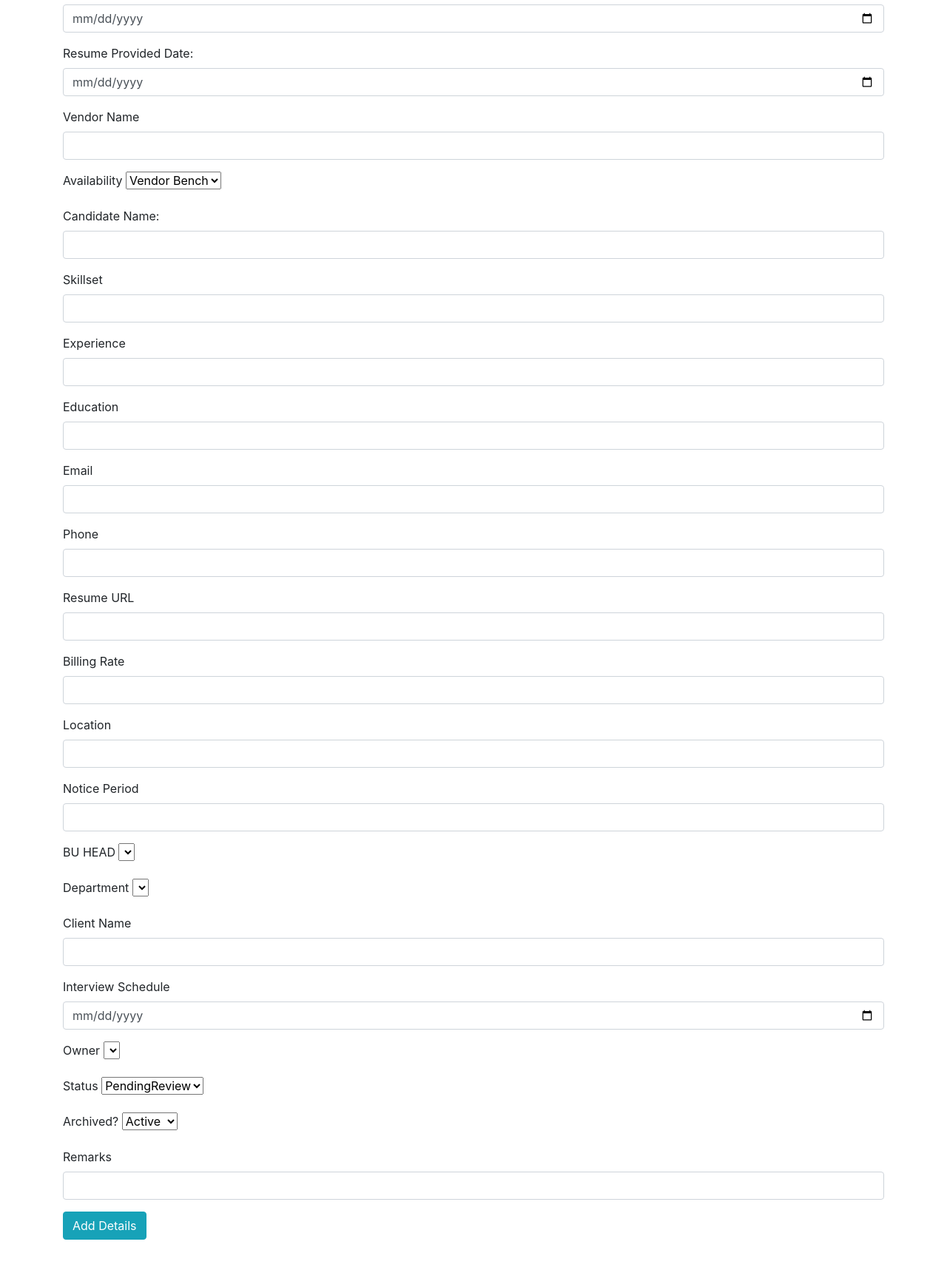
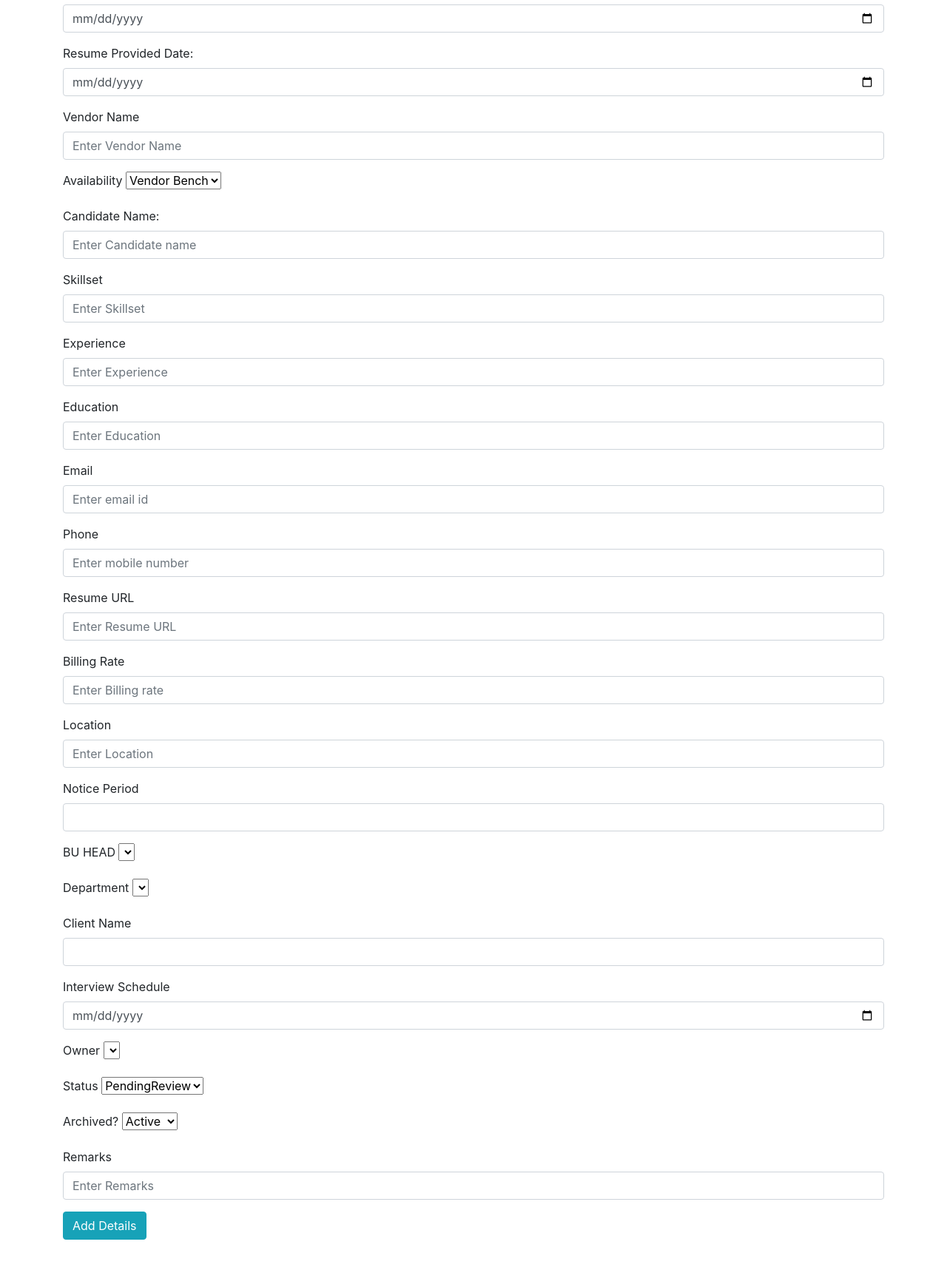
Before and after one commit to Shashwat2802/CRM, a Django app: template emp_data/templates/add_vm_candidates.html in a window 1280 px wide. Shown: the part 193-1933 px from the top of the page at 74% size. Run offline with Django 3.2, Linux system fonts and the light colour scheme; the template is opened without the code that fills it, so the values that code supplies are empty; some libraries are stand-ins or nearby versions.

Commit message:
update fields in html

```diff
--- a/emp_data/forms.py
+++ b/emp_data/forms.py
@@ -9,6 +9,9 @@ from emp_data.models import TA_Resource
 from emp_data.models import VmResource
 # This is for employee
 class EmployeeForm(forms.ModelForm):
+    # This will make the field not mandatory for Form Valid
+    IsManager = forms.BooleanField(widget=forms.HiddenInput())
+    IsDeleted = forms.BooleanField(widget=forms.HiddenInput())
     class Meta:
         model = Employee
         fields = "__all__"
--- a/emp_data/templates/add_vm_candidates.html
+++ b/emp_data/templates/add_vm_candidates.html
@@ -15,8 +15,10 @@
         </div>
 
         <div class="form-group">
-            <label for="vendorName">Vendor Name</label>
-            <input type="text" id="vendorName" name="vendorName" class="form-control" />
+            <label for="vendorName"
+            class="was-validated">Vendor Name</label>
+            <input type="text" id="vendorName" name="vendorName" required placeholder="Enter Vendor Name" class="form-control" />
+            <div class="invalid-feedback">Please fill out this field</div>
         </div>
         <div class="form-group">
             <label for="resumeSource">Availability</label>
@@ -26,42 +28,46 @@
             </select>
         </div>
         <div class="form-group">
-            <label for="candidateName">Candidate Name:</label>
-            <input type="text" id="candidateName" name="candidateName" class="form-control" />
+            <label for="candidateName"
+               class="was-validated">Candidate Name:</label>
+            <input type="text" id="candidateName" name="candidateName" required placeholder="Enter Candidate name" class="form-control" />
+            <div class="invalid-feedback">Please fill out this field</div>
         </div>
         <div class="form-group">
             <label for="skillset">Skillset</label>
-            <input type="text" id="skillset" name="skillset" class="form-control" />
+            <input type="text" id="skillset" name="skillset" placeholder="Enter Skillset" class="form-control" />
         </div>
         <div class="form-group">
             <label for="experience">Experience</label>
-            <input type="number" id="experience" name="experience" class="form-control" step="any" />
+            <input type="number" id="experience" name="experience" placeholder="Enter Experience" class="form-control" step="any" />
         </div>
         <div class="form-group">
             <label for="education">Education</label>
-            <input type="text" id="education" name="education" class="form-control" />
+            <input type="text" id="education" name="education" placeholder="Enter Education" class="form-control" />
         </div>
         <div class="form-group">
             <label for="email">Email</label>
-            <input type="email" id="email" name="email" class="form-control" />
+            <input type="email" id="email" name="email" placeholder="Enter email id" class="form-control" />
         </div>
         <div class="form-group">
             <label for="mobile">Phone </label>
-            <input type="number" id="mobile" name="mobile" class="form-control" />
+            <input type="number" id="mobile" name="mobile" placeholder="Enter mobile number"  class="form-control" />
         </div>
 
         <div class="form-group">
-            <label for="resume">Resume URL</label>
-            <input type="text" id="resumeURL" name="resumeURL" class="form-control" />
+            <label for="resume"
+               class="was-validated">Resume URL</label>
+            <input type="text" id="resumeURL" name="resumeURL" required placeholder="Enter Resume URL" class="form-control" />
+            <div class="invalid-feedback">Please fill out this field</div>
         </div>
         <div class="form-group">
             <label for="billingRate">Billing Rate</label>
-            <input type="number" id="billingRate" name="billingRate" class="form-control" step="any" />
+            <input type="number" id="billingRate" name="billingRate" placeholder="Enter Billing rate" class="form-control" step="any" />
         </div>
 
         <div class="form-group">
             <label for="location">Location</label>
-            <input type="text" id="location" name="location" class="form-control" />
+            <input type="text" id="location" name="location" placeholder="Enter Location" class="form-control" />
         </div>
         <div class="form-group">
             <label for="noticePeriod">Notice Period</label>
@@ -119,8 +125,10 @@
         </div>
 
         <div class="form-group">
-            <label for="remarks">Remarks</label>
-            <input type="text" id="remarks" name="remarks" class="form-control" step="any" />
+            <label for="remarks"
+               class="was-validated">Remarks</label>
+            <input type="text" id="remarks" name="remarks" required placeholder="Enter Remarks" class="form-control" step="any" />
+            <div class="invalid-feedback">Please fill out this field</div>
         </div>
         <button type="submit" class="btn btn-info">Add Details</button><br /><br /><br />
     </form>
--- a/emp_data/views.py
+++ b/emp_data/views.py
@@ -922,6 +922,11 @@ def bulkUploadEmployee(request):
             if data[14]==True:
                 isManager=True
 
+            isDeleted=False
+            print('BUH',data[16])
+            if data[16]==True:
+                isDeleted=True
+
             value = Employee(
                 data[0],
                 data[1],
@@ -939,6 +944,7 @@ def bulkUploadEmployee(request):
                 data[13],
                 isManager,
                 data[15],
+                isDeleted,
 
 
                 )
```
Also changed, not shown: emp_data/templates/addTA.html (+16 -8 lines), emp_data/templates/addcustrequirements.html (+6 -6 lines), emp_data/templates/addemp.html (+24 -18 lines), emp_data/templates/index.html (+12 -7 lines).
